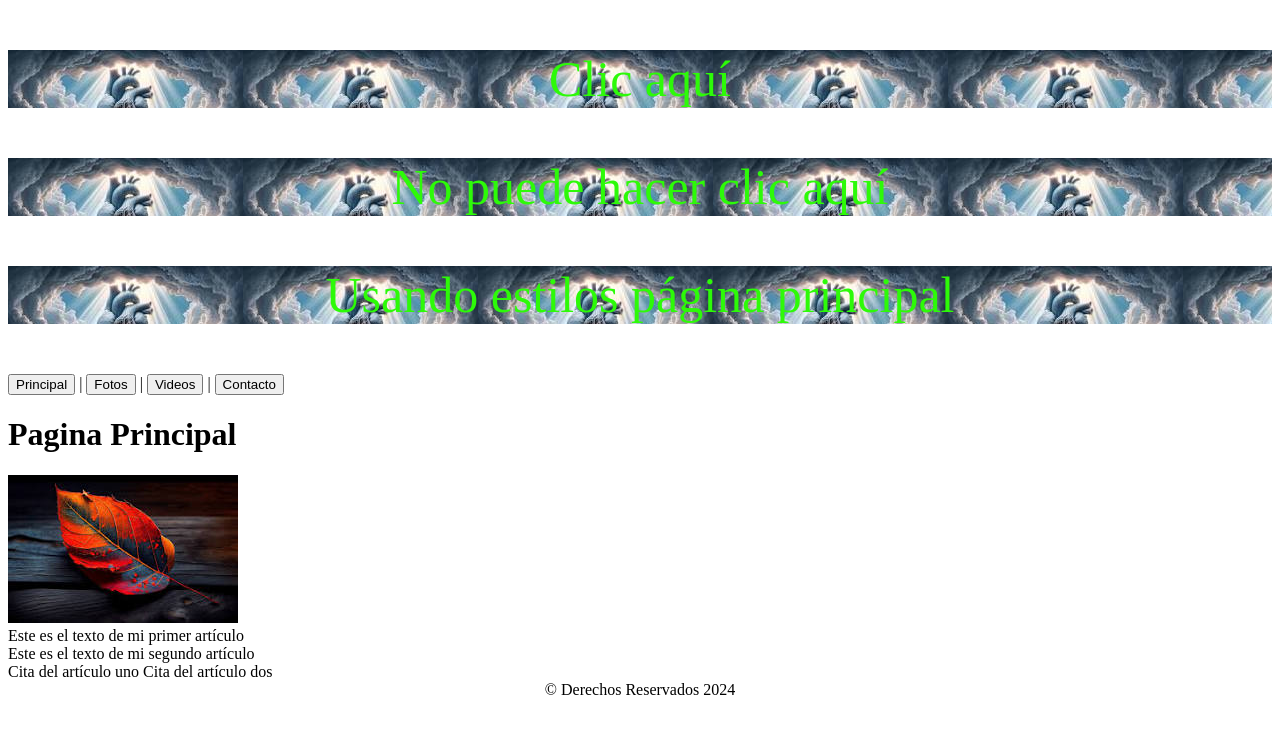
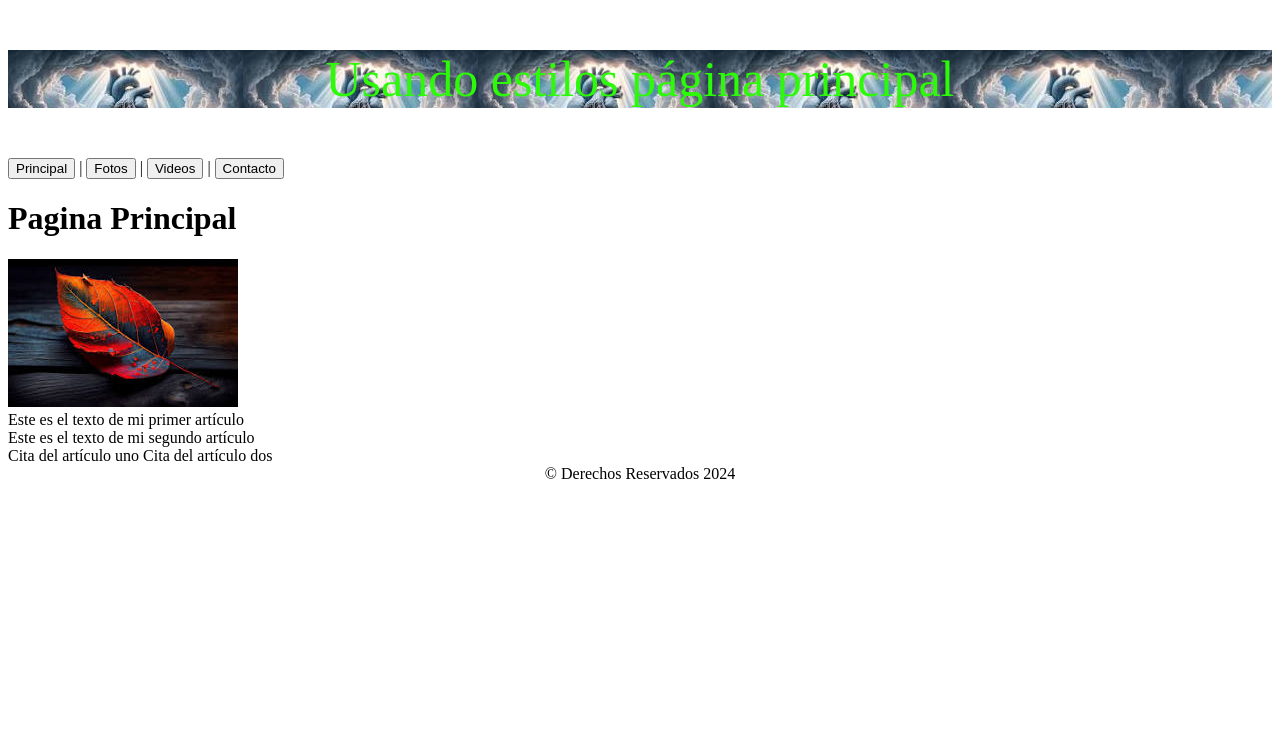
Before and after one commit to Cesar27815/web, a plain HTML site: page index.html in a window 1280 px wide. Drawn offline with Linux system fonts and the light colour scheme.

Commit message:
Update index.html

```diff
--- a/index.html
+++ b/index.html
@@ -31,10 +31,7 @@
 </head>
 <body>
 
-			<section>
-				<p onclick="alert('Hizo clic!')">Clic aquí</p>
-				<p>No puede hacer clic aquí</p>
-			</section>
+
 	<main>
 		<p>
 			Usando estilos  página principal
```
